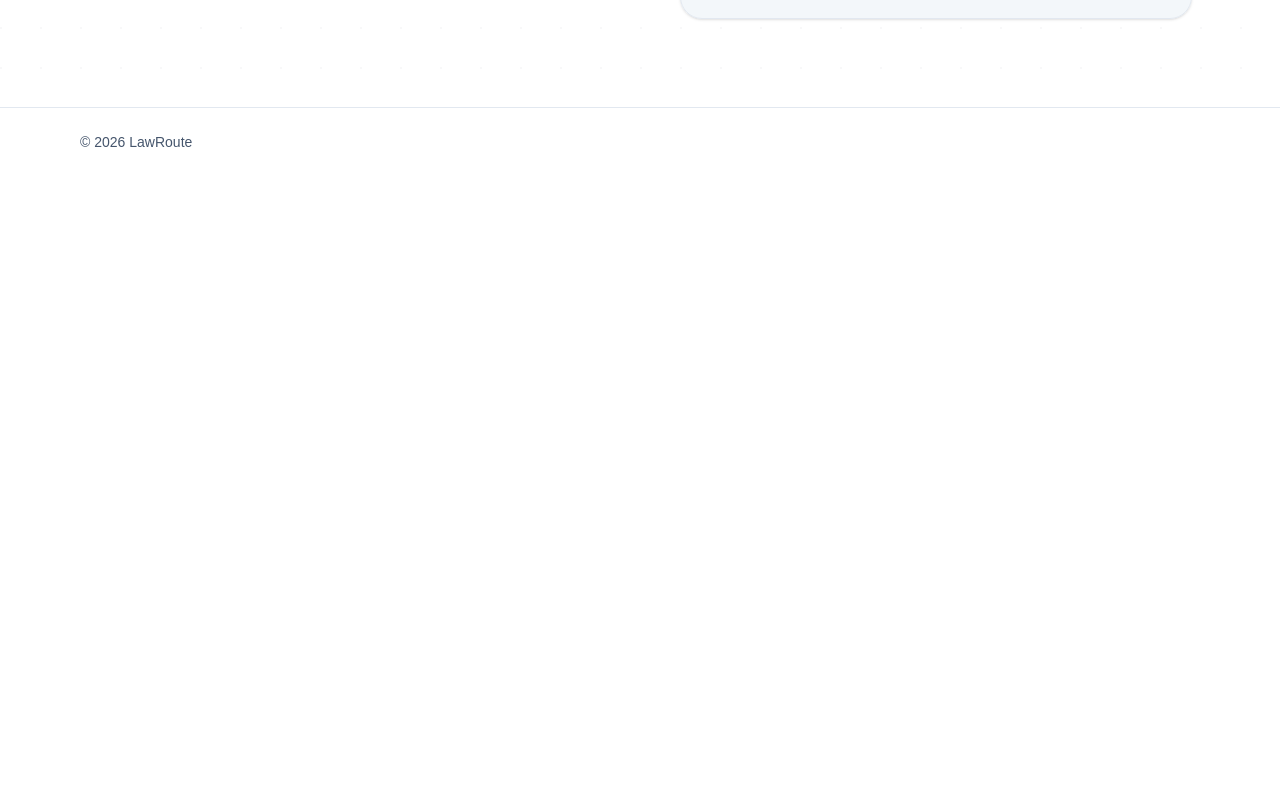
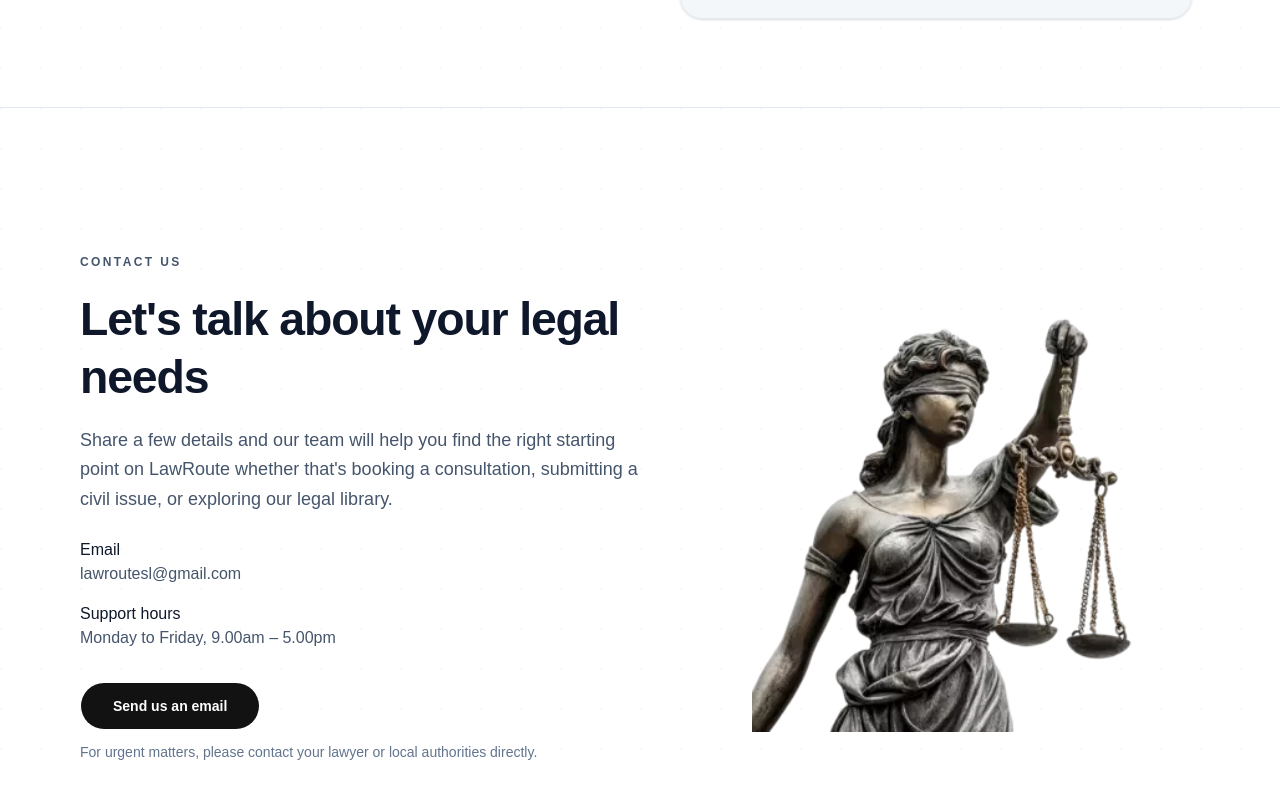
Before and after one commit to thisaru01/LawRoute, a React app in the folder frontend/: page / in a window 1280 px wide. Shown: the part 3634-4420 px from the top of the page. Before the commit the page ends 3810 px from the top, so only its background shows below. Built offline with nearby package versions, Linux system fonts and the light colour scheme; no server answers; the HTML template or start-up script is replaced by a standard one.

Commit message:
feat: add ContactSection to Home page

```diff
--- a/frontend/src/public/Home.jsx
+++ b/frontend/src/public/Home.jsx
@@ -1,6 +1,7 @@
 import Navbar from "@/components/Navbar.jsx";
 import Hero from "@/public/home/sections/Hero.jsx";
 import Features from "@/public/home/sections/Features.jsx";
+import ContactSection from "@/public/home/sections/ContactSection.jsx";
 
 export default function Home() {
   return (
@@ -10,6 +11,7 @@ export default function Home() {
       <main>
         <Hero />
         <Features />
+        <ContactSection />
       </main>
 
       <footer className="border-t border-slate-200 bg-white">
--- /dev/null
+++ b/frontend/src/public/home/sections/ContactSection.jsx
@@ -0,0 +1,76 @@
+import { Button } from "@/components/ui/button";
+import ladyJustice from "@/assets/lady-justice.webp";
+
+export default function ContactSection() {
+  return (
+    <section className="relative border-t border-slate-200 bg-white">
+      {/* Subtle background pattern to match hero */}
+      <div className="pointer-events-none absolute inset-0 opacity-[0.03]">
+        <div
+          className="absolute inset-0"
+          style={{
+            backgroundImage:
+              "radial-gradient(circle at 1px 1px, currentColor 1px, transparent 0)",
+            backgroundSize: "40px 40px",
+          }}
+        />
+      </div>
+
+      <div className="relative mx-auto flex min-h-screen w-full max-w-6xl flex-col justify-center px-4 py-14 sm:py-16 lg:py-20">
+        <div className="grid items-center gap-12 lg:grid-cols-[1.2fr_minmax(0,1fr)] lg:gap-16">
+          {/* Left: text */}
+          <div className="space-y-5">
+            <p className="text-xs font-semibold uppercase tracking-[0.2em] text-slate-600">
+              Contact us
+            </p>
+            <h2 className="text-[2.3rem] font-semibold leading-tight tracking-tight text-[#0F172A] sm:text-[2.6rem] lg:text-[2.9rem]">
+              Let&apos;s talk about your legal needs
+            </h2>
+            <p className="text-base leading-relaxed text-slate-600 sm:text-lg max-w-xl">
+              Share a few details and our team will help you find the right
+              starting point on LawRoute whether that&apos;s booking a
+              consultation, submitting a civil issue, or exploring our legal
+              library.
+            </p>
+
+            <div className="mt-6 grid gap-4 text-sm text-slate-700 sm:text-base">
+              <div>
+                <p className="font-medium text-[#0F172A]">Email</p>
+                <p className="text-slate-600">lawroutesl@gmail.com</p>
+              </div>
+              <div className="grid gap-1 sm:grid-cols-2 sm:gap-4">
+                <div>
+                  <p className="font-medium text-[#0F172A]">Support hours</p>
+                  <p className="text-slate-600">
+                    Monday to Friday, 9.00am – 5.00pm
+                  </p>
+                </div>
+              </div>
+            </div>
+
+            <div className="mt-8 flex flex-wrap items-center gap-3">
+              <Button className="h-12 rounded-full bg-[#121212] px-8 text-sm font-semibold text-white transition-all hover:scale-[1.02] active:scale-[0.98]">
+                Send us an email
+              </Button>
+              <p className="text-xs text-slate-500 sm:text-sm">
+                For urgent matters, please contact your lawyer or local
+                authorities directly.
+              </p>
+            </div>
+          </div>
+
+          {/* Right: illustration image */}
+          <div className="w-full max-w-md justify-self-center lg:justify-self-end">
+            <div className="relative overflow-hidden">
+              <img
+                src={ladyJustice}
+                alt="Illustration representing legal support"
+                className="h-full w-full object-cover"
+              />
+            </div>
+          </div>
+        </div>
+      </div>
+    </section>
+  );
+}
```
